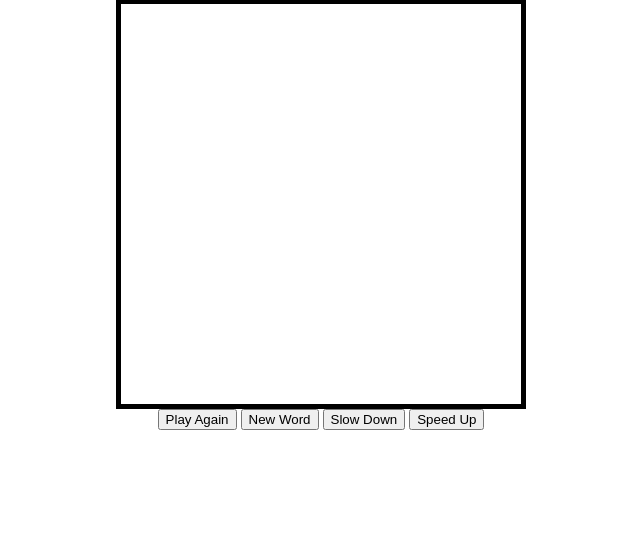
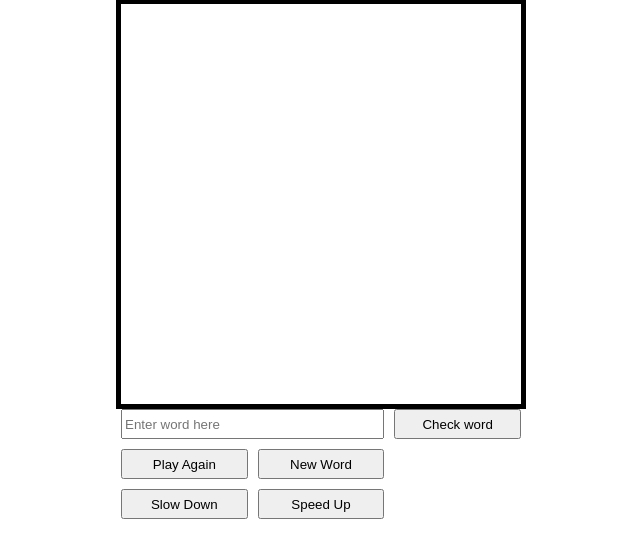
Before and after one commit to Azenwrath/djangosign, a Django app: page / in a window 1280 px wide. Shown: the part 64-622 px from the top of the page, without its empty margins (319-959 px from the left). Run offline with Django 3.2, Linux system fonts and the light colour scheme.

Commit message:
Adds basic verification and grid layout

```diff
--- a/sign/static/sign/css/asl_django.css
+++ b/sign/static/sign/css/asl_django.css
@@ -1,8 +1,8 @@
-h1, .sign-window, .sign-buttons {
+h1, .sign-window, .sign-buttons, .answer {
     margin: 0 auto;
 }
 
-h1 {
+h1, .answer {
     text-align: center;
 }
 
@@ -11,6 +11,7 @@ h1 {
     width: 400px;
     border: solid 5px;
     background-size: cover;
+
 }
 
 @media only screen
@@ -24,5 +25,23 @@ and (-webkit-min-device-pixel-ratio: 2) {
 }
 
 .sign-buttons {
-    width: fit-content;
+    width: 400px;
+    display: grid;
+    grid-template-columns: repeat(3, 1fr);
+    grid-gap: 10px;
+    grid-auto-rows: minmax(30px, auto);
+
 }
+
+#input-window {
+    grid-column: 1/3;
+    grid-row: 1;
+    width: auto;
+}
+.second-tier {
+    grid-row: 2;
+}
+
+.third-tier {
+    grid-row: 3;
+}
--- a/sign/static/sign/js/fingerspelling.js
+++ b/sign/static/sign/js/fingerspelling.js
@@ -19,10 +19,12 @@ let Letter = function (element) {
     };
 };
 
-let SignGame = function (startSpeed, letter, wordlist) {
+let SignGame = function (startSpeed, letter, wordlist, inputWindow, outputWindow) {
     this.currentSpeed = startSpeed;
     this.letter = letter;
     this.wordlist = wordlist;
+    this.inputWindow = inputWindow;
+    this.outputWindow = outputWindow;
     this.play = function () {
         let word = this.wordlist.currentWord;
         let i = 0;
@@ -44,23 +46,37 @@ let SignGame = function (startSpeed, letter, wordlist) {
     };
     this.slowDown = function () {
         this.currentSpeed += 100;
+    };
+    this.checkWord = function () {
+        if (this.inputWindow.value.toLowerCase() === this.wordlist.currentWord.toLowerCase()) {
+            this.outputWindow.style.color = "green";
+            this.outputWindow.innerHTML = "Correct";
+        } else {
+            this.outputWindow.style.color = "red";
+            this.outputWindow.innerHTML = "Incorrect";
+        }
+    }
+    this.changeWord = function () {
+        this.wordlist.newWord();
+        this.outputWindow.innerHTML = "";
     }
 
 };
 
 let sign_window = new Letter(document.getElementById('sign-window'));
 let currentList = new WordList(wordlist);
+const output = document.getElementById('post-answer');
+const input = document.getElementById('input-window');
 
-const game = new SignGame(1000, sign_window, currentList);
-
-
+const game = new SignGame(1000, sign_window, currentList, input, output);
 
 document.getElementById('replay').addEventListener("click", function () {
     game.play();
 });
 
 document.getElementById('new-word').addEventListener("click", function () {
-    game.wordlist.newWord();
+    game.changeWord();
+    game.play();
 });
 
 document.getElementById('faster').addEventListener("click", function () {
@@ -71,6 +87,9 @@ document.getElementById('slower').addEventListener("click", function () {
     game.slowDown();
 });
 
+document.getElementById('check-word').addEventListener("click", function () {
+    game.checkWord();
+});
 
 function preloadImages(array) {
     if (!preloadImages.list) {
--- a/sign/templates/sign/index.html
+++ b/sign/templates/sign/index.html
@@ -17,10 +17,14 @@
 <h1>Fingerspelling Practice</h1>
 <hr>
 <div class="sign-window" id="sign-window"></div>
-<div class="sign-buttons"><input type="button" id="replay" name="replay" value="Play Again">
-    <input type="button" id="new-word" name="new-word" value="New Word">
-    <input type="button" id="slower" name="slower" value="Slow Down">
-    <input type="button" id="faster" name="faster" value="Speed Up">
+<h2 id="post-answer" class="answer"></h2>
+<div class="sign-buttons">
+    <input class='first-tier' type="text" id="input-window" name="input-window" placeholder="Enter word here">
+    <input class='first-tier' type="button" id="check-word" name="check-word" value="Check word">
+    <input class='second-tier' type="button" id="replay" name="replay" value="Play Again">
+    <input class='second-tier' type="button" id="new-word" name="new-word" value="New Word">
+    <input class='third-tier' type="button" id="slower" name="slower" value="Slow Down">
+    <input class='third-tier' type="button" id="faster" name="faster" value="Speed Up">
 </div>
 </body>
 <script src="{% static "sign/js/wordlist.js" %}"></script>
```
